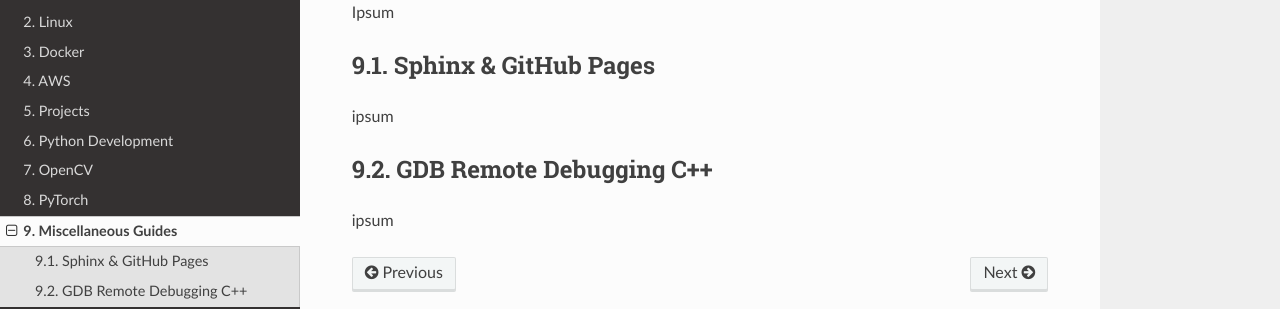
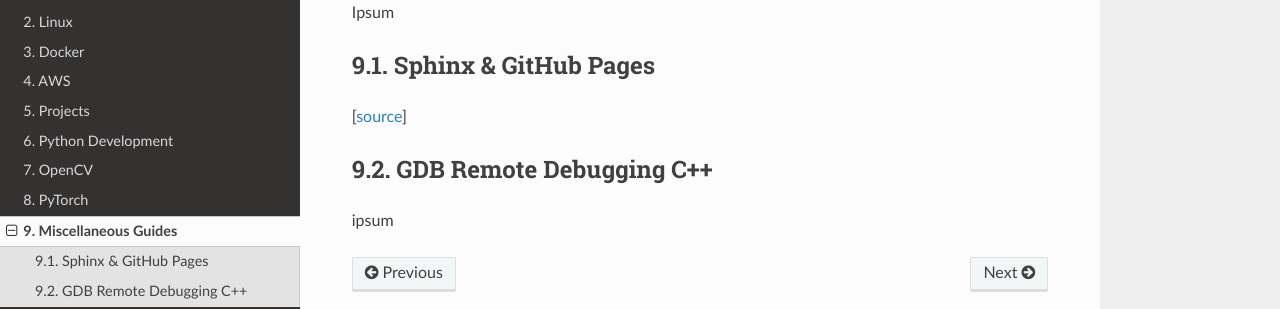
Before and after one commit to evgenyslab/labmanual, a Sphinx documentation site: the page built from docs/misc.rst, in a window 1280 px wide. Shown: the part 159-468 px from the top of the page. Built offline with Sphinx 7.4.7 and the Read the Docs theme 2.0.0, drawn with Linux system fonts in a browser that asks for light colours.

Commit message:
added ref

```diff
--- a/docs/misc.rst
+++ b/docs/misc.rst
@@ -8,9 +8,15 @@ Ipsum
 Sphinx & GitHub Pages
 ---------------------
 
-ipsum
+[|ref_00|]
 
 GDB Remote Debugging C++
 ------------------------
 
 ipsum
+
+
+
+.. |ref_00| raw:: html
+
+   <a href="https://daler.github.io/sphinxdoc-test/includeme.html" target="_blank">source</a>
```
